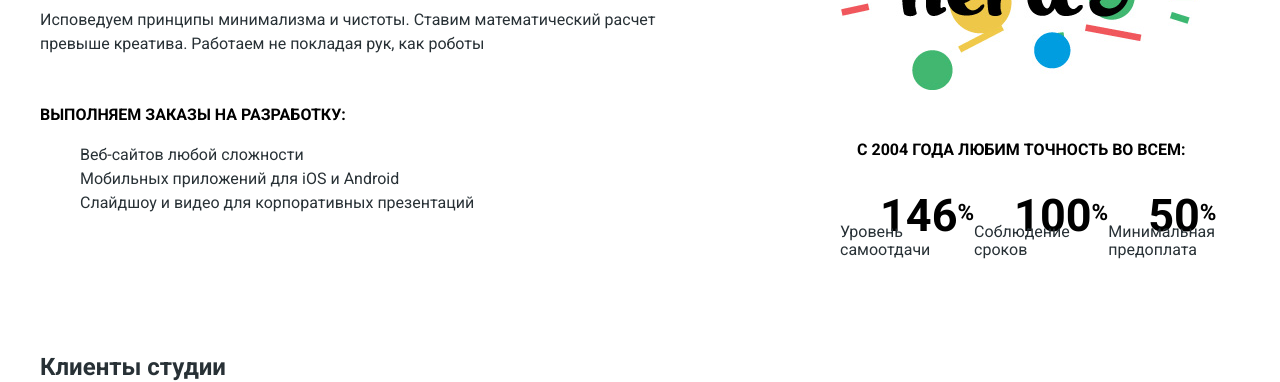
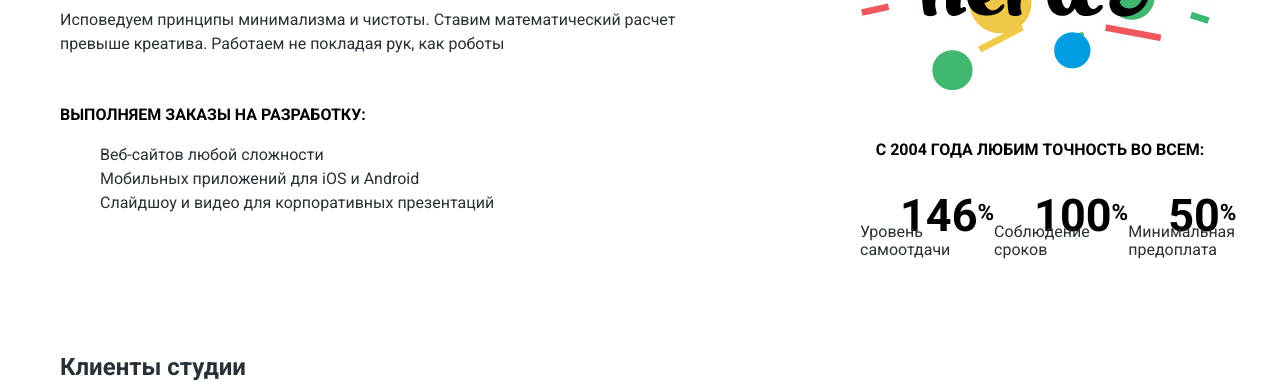
Before and after one commit to borbytsky/834473-nerds, a plain HTML site: page index.html in a window 1280 px wide. Shown: the part 1760-2142 px from the top of the page. Drawn offline with Linux system fonts and the light colour scheme.

Commit message:
Fixed the width and changed the tag in the second column

```diff
--- a/css/style.css
+++ b/css/style.css
@@ -21,7 +21,7 @@ a {
 .header-container,
 .main-container,
 .footer-container {
-  width: 1200px;
+  width: 1160px;
   margin: 0 auto;
   padding: 0 20px;
 }
@@ -190,13 +190,13 @@ a {
   margin-bottom: 47px;
 }
 
-.second-column span {
-  display: block;
-  width: 360px;
+.second-column .period {
   margin-top: 41px;
   margin-bottom: 49px;
-  padding-left: 17px;
-  padding-right: 15px;
+  text-align: center;
+  font-weight: bold;
+  color: #000000;
+  text-transform: uppercase;
 }
 
 .orders-list {
--- a/index.html
+++ b/index.html
@@ -85,7 +85,7 @@
       	    </div>
       	    <div class="second-column">
       	      <img src="img/nerds-illustration.png" width="360" height="208" alt="Логотип дизайн-студии «Nёrd's»" class="nerds-illustration">
-      	      <span>С 2004 года любим точность во всем:</span>
+      	      <div class="period">С 2004 года любим точность во всем:</div>
       	      <dl class="advantages">
                 <div class="wrapper">
                   <dt>Уровень самоотдачи</dt>
```
